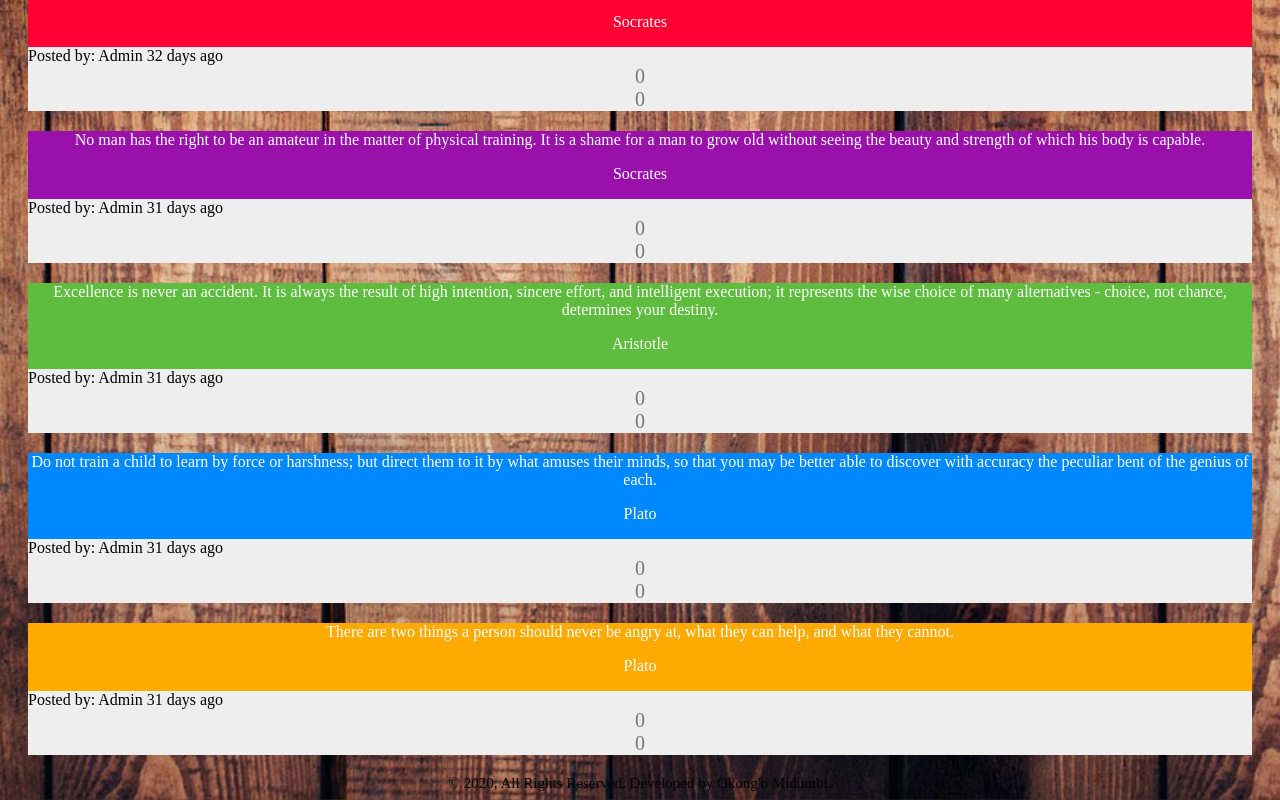
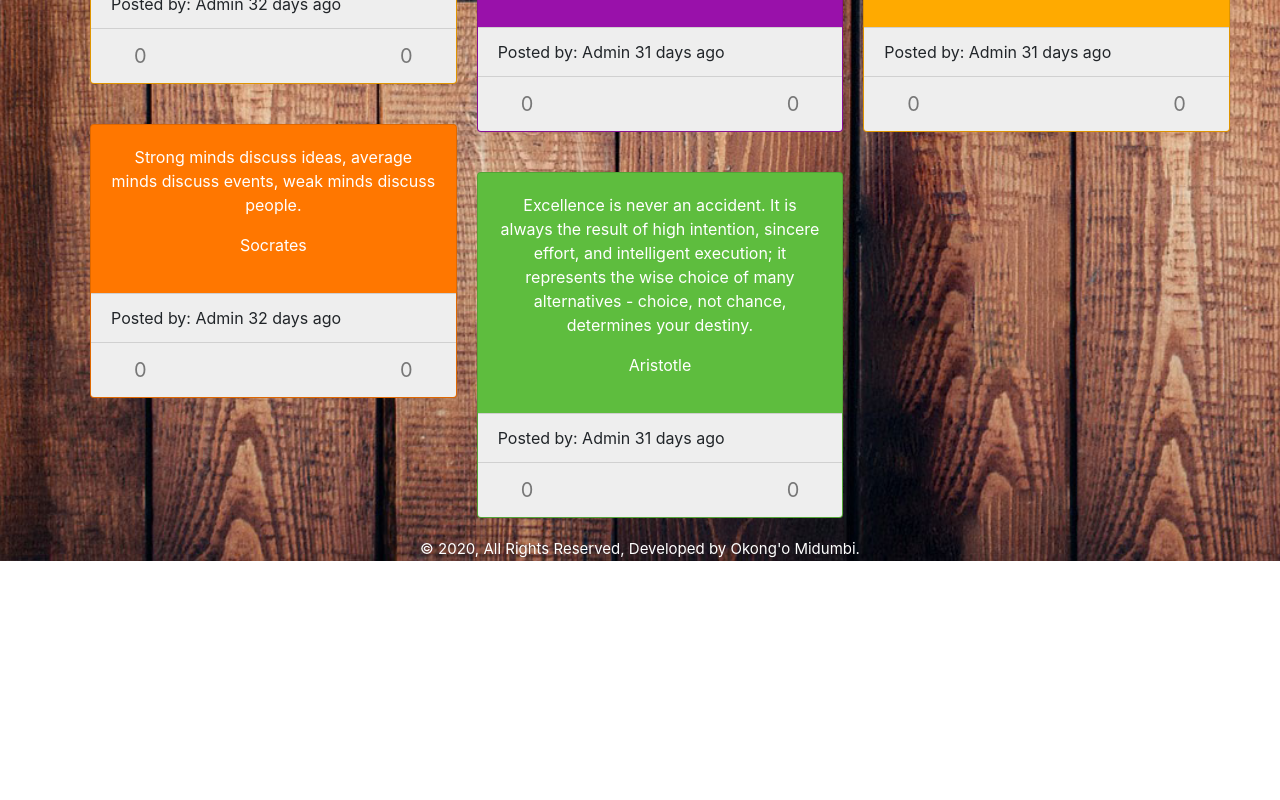
Before and after one commit to JORIM1981/Quotes, an Angular app: page / in a window 1280 px wide. Shown: the part 778-1578 px from the top of the page. After the commit the page ends 1339 px from the top, so only its background shows below. Built offline with nearby package versions, Linux system fonts and the light colour scheme.

Commit message:
add fontawesome

```diff
--- a/package.json
+++ b/package.json
@@ -19,6 +19,9 @@
     "@angular/platform-browser": "~9.1.4",
     "@angular/platform-browser-dynamic": "~9.1.4",
     "@angular/router": "~9.1.4",
+    "@fortawesome/angular-fontawesome": "^0.6.1",
+    "@fortawesome/fontawesome-svg-core": "^1.2.28",
+    "@fortawesome/free-solid-svg-icons": "^5.13.0",
     "rxjs": "~6.5.4",
     "tslib": "^1.10.0",
     "zone.js": "~0.10.2"
--- a/src/app/app.component.css
+++ b/src/app/app.component.css
@@ -1,4 +1,8 @@
-
+body {
+  background-image: url(../assets/img/bg_1.jpg);
+  background-position: center;
+  background-size: cover;
+}
 header{
     text-align: center;
     margin: 30px;
@@ -27,4 +31,5 @@
     margin-bottom: 0;
     font-size: 15px;
     text-align: center;
+    color: white;
   }
--- a/src/app/app.component.html
+++ b/src/app/app.component.html
@@ -1,3 +1,4 @@
+<body>
 <div class="container-fluid">
   <header>
     <h1>
@@ -15,3 +16,4 @@
 
   </footer>
 </div>
+</body>
--- a/src/app/app.module.ts
+++ b/src/app/app.module.ts
@@ -7,6 +7,7 @@
 import { QuoteDetailsComponent } from './quote-details/quote-details.component';
 import { DateCountPipe } from './date-count.pipe';
 import { HighlightDirective } from './highlight.directive';
+import { FontAwesomeModule } from '@fortawesome/angular-fontawesome';
 
 @NgModule({
   declarations: [
@@ -19,7 +20,8 @@
   imports: [
     BrowserModule,
     AppRoutingModule,
-    FormsModule
+    FormsModule,
+    FontAwesomeModule
   ],
   providers: [],
   bootstrap: [AppComponent]
--- a/src/app/quotes/quotes.component.html
+++ b/src/app/quotes/quotes.component.html
@@ -4,7 +4,7 @@
 
     <form  (ngSubmit)="onSave()" *ngIf="showNew" id="quote-form">
 
-      <span (click)="onCancel()" class="del"><i class="fa fa-times-circle"></i></span>
+      <span (click)="onCancel()" class="del"><i class="fas fa-times-circle"></i></span>
 
       <div class="form-group">
         <label for="text-input">Quote</label>
@@ -31,14 +31,14 @@
 
       <div class="card" *ngFor='let quote of quotes;let i = index'  >
         <div class="card-body">
-          <i class="fa fa-quote-left"></i>
+          <i class="fas fa-quote-left"></i>
           <p appHighlight >{{quote.text}} </p>
           <p>{{quote.author}}</p>
         </div>
         <div class="card-footer">
           <app-quote-details [quote]='quote'></app-quote-details>
           <span (click)="delete(i)" class="del">
-            <i class="fa fa-trash"></i>
+            <i class="fas fa-trash"></i>
           </span>
         </div>
 
@@ -48,10 +48,10 @@
               {{quote.upvotes}}
             </div>
             <div class="col-3 action" (click)="quote.upvotes = quote.upvotes + 1">
-              <i class="fa fa-thumbs-up"></i>
+              <i class="fas fa-thumbs-up"></i>
             </div>
             <div class="col-3 action" (click)="quote.downvotes = quote.downvotes + 1">
-              <i class="fa fa-thumbs-down"></i>
+              <i class="fas fa-thumbs-down"></i>
             </div>
             <div class="col-3 action">
               {{quote.downvotes}}
--- a/src/styles.css
+++ b/src/styles.css
@@ -1,9 +1,3 @@
 /* You can add global styles to this file, and also import other style files */
 
-body {
-    background-image: url(/src/assets/img/bg_1.jpg);
-    background-position: center;
-    background-size: cover;
-}
-
 @import "~bootstrap/dist/css/bootstrap.css"
```
Also changed, not shown: 1 other file (tests, documents, lock files or other folders).
